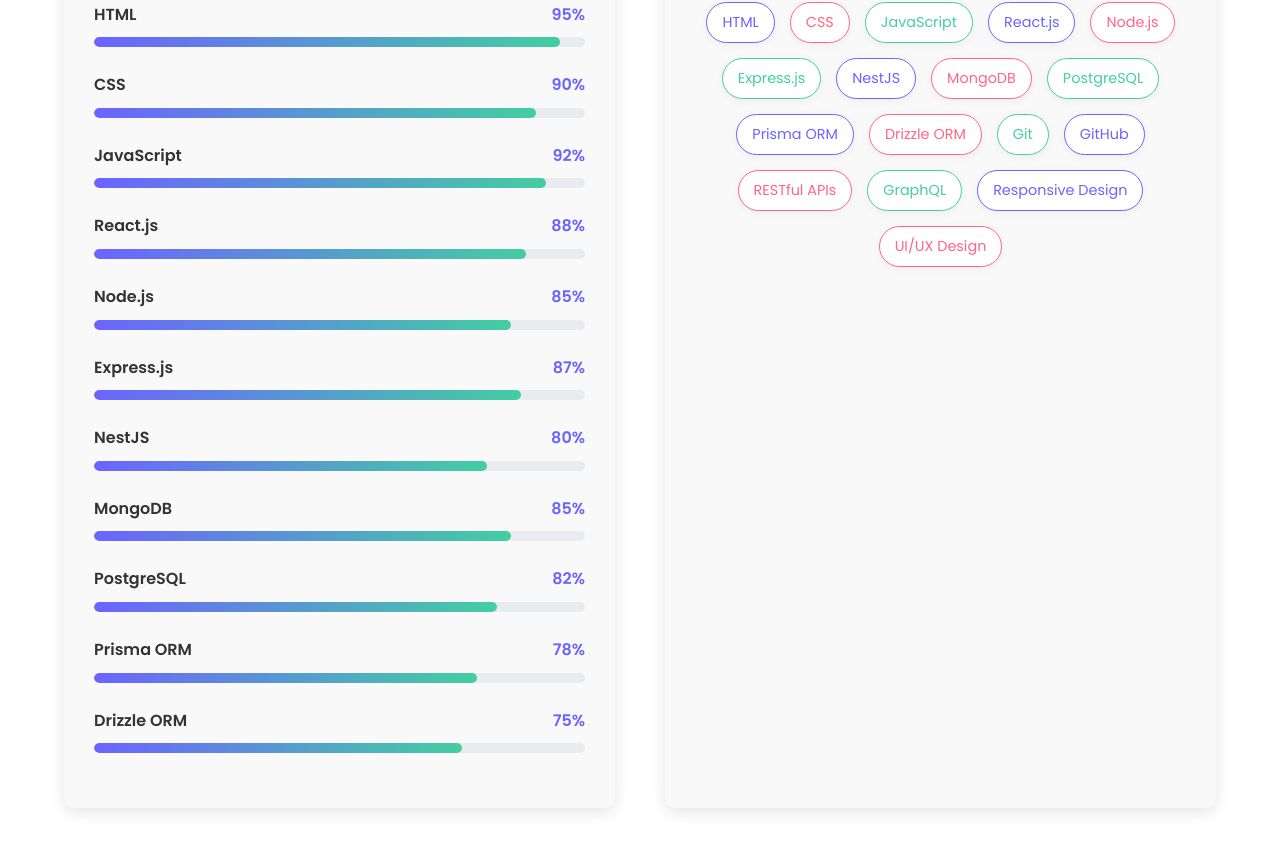
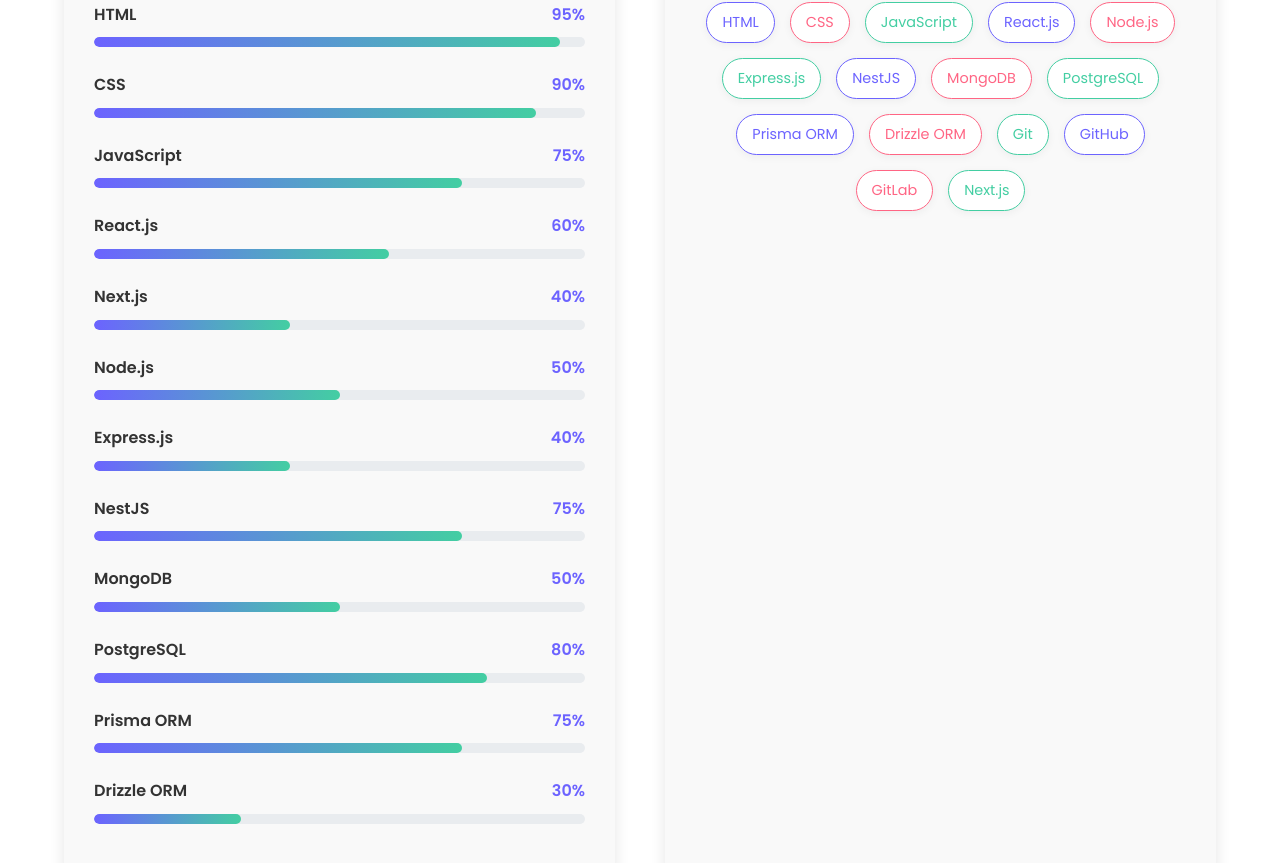
Before and after one commit to sujan698/MY_NEW_PORTFOLIO, a React (Vite) app: page / in a window 1280 px wide. Shown: the part 2104-2967 px from the top of the page. Built offline with nearby package versions, Linux system fonts and the light colour scheme.

Commit message:
skills section updated

```diff
--- a/src/components/Skills.jsx
+++ b/src/components/Skills.jsx
@@ -32,15 +32,16 @@
   const skills = [
     { name: "HTML", level: 95 },
     { name: "CSS", level: 90 },
-    { name: "JavaScript", level: 92 },
-    { name: "React.js", level: 88 },
-    { name: "Node.js", level: 85 },
-    { name: "Express.js", level: 87 },
-    { name: "NestJS", level: 80 },
-    { name: "MongoDB", level: 85 },
-    { name: "PostgreSQL", level: 82 },
-    { name: "Prisma ORM", level: 78 },
-    { name: "Drizzle ORM", level: 75 },
+    { name: "JavaScript", level: 75 },
+    { name: "React.js", level: 60 },
+    { name: "Next.js", level: 40 },
+    { name: "Node.js", level: 50 },
+    { name: "Express.js", level: 40 },
+    { name: "NestJS", level: 75 },
+    { name: "MongoDB", level: 50 },
+    { name: "PostgreSQL", level: 80 },
+    { name: "Prisma ORM", level: 75 },
+    { name: "Drizzle ORM", level: 30 },
   ]
 
   const technologies = [
@@ -57,10 +58,8 @@
     "Drizzle ORM",
     "Git",
     "GitHub",
-    "RESTful APIs",
-    "GraphQL",
-    "Responsive Design",
-    "UI/UX Design",
+    "GitLab",
+    "Next.js",
   ]
 
   return (
```
